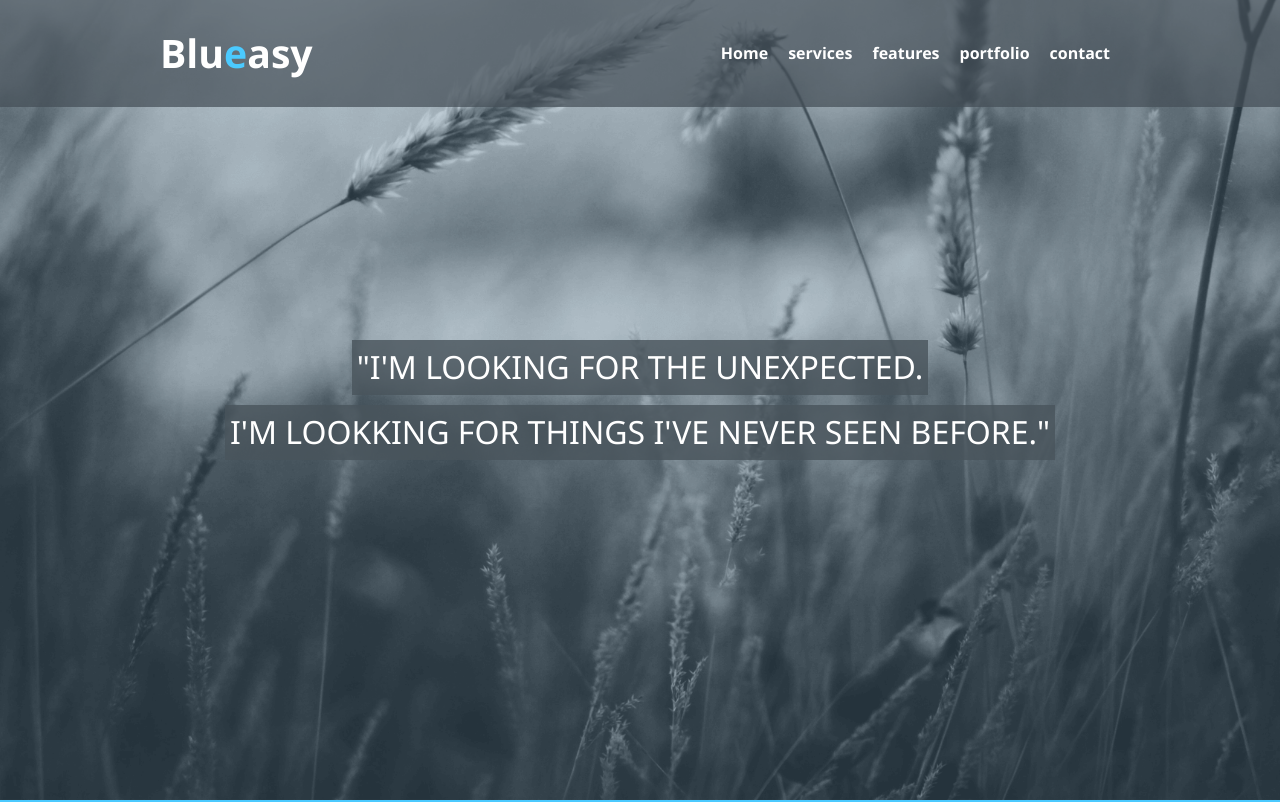
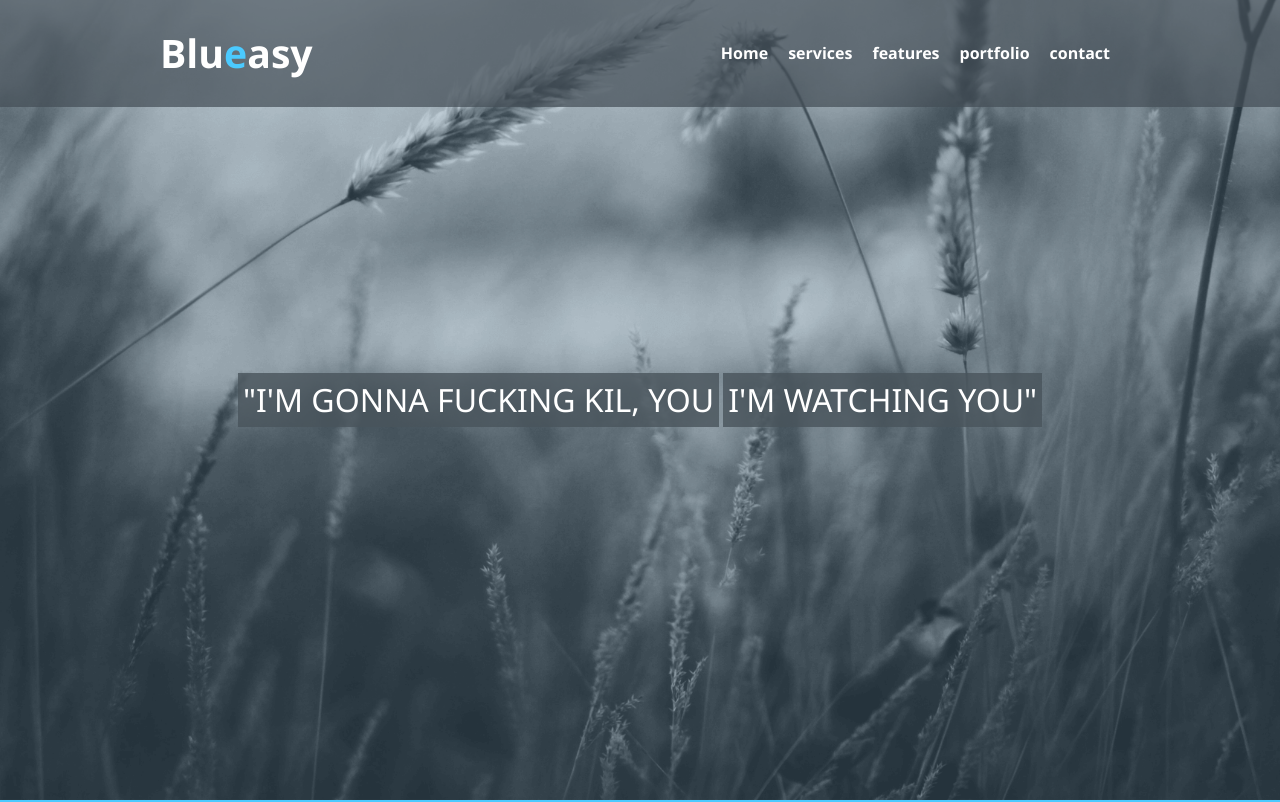
Before and after one commit to Bartjevanzon/In-bussnis, a plain HTML site: page index.html in a window 1280 px wide. Shown: the top 802 px of the page. Drawn offline with nearby package versions, Linux system fonts and the light colour scheme; a script that the page names is missing.

Commit message:
MY CHANGE

```diff
--- a/index.html
+++ b/index.html
@@ -46,8 +46,8 @@
     <section class="hero" id="home">
       <div class="container">
         <div>
-          <h2>"I'M LOOKING FOR THE UNEXPECTED.</h2>
-          <h2>I'M LOOKKING FOR THINGS I'VE NEVER SEEN BEFORE."</h2>
+          <h2>"I'M GONNA FUCKING KIL, YOU</h2>
+          <h2>I'M WATCHING YOU"</h2>
         </div>
       </div>
     </section>
```
